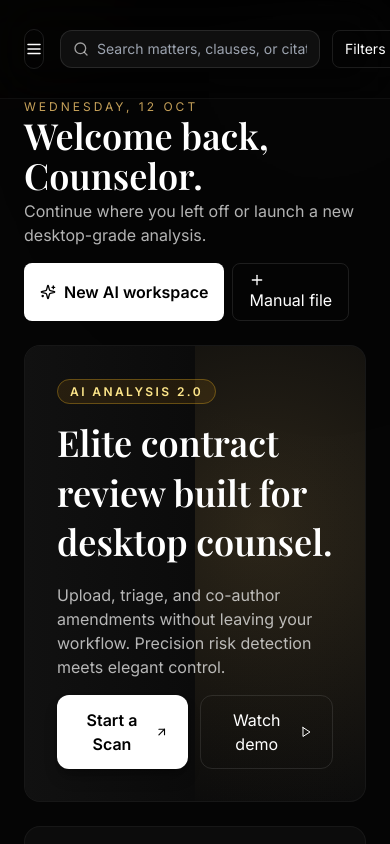
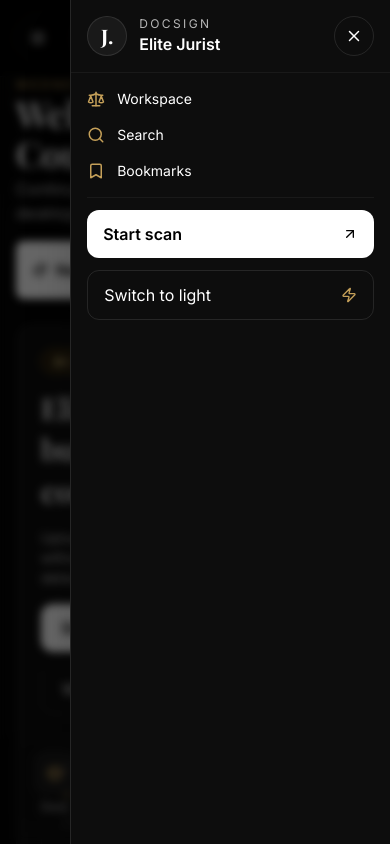
Before and after one commit to larek22/DocSign, a React (Vite) app: page / in a window 390 px wide. Both pictures are taken after a click on the button "Toggle navigation". Shown: the top 844 px of the page. Built offline with nearby package versions, Linux system fonts and the light colour scheme; the HTML template or start-up script is replaced by a standard one.

Commit message:
Add responsive mobile navigation

```diff
--- a/src/App.jsx
+++ b/src/App.jsx
@@ -23,6 +23,7 @@ import {
   Cpu,
   Shield,
   Plus,
+  X,
 } from 'lucide-react';
 
 const palette = {
@@ -117,32 +118,36 @@ const DesktopHero = ({ isDark, onNavigate }) => (
   <Surface
     isDark={isDark}
     onClick={() => onNavigate('scan')}
-    className="p-8 overflow-hidden cursor-pointer group min-h-[260px] flex"
+    className="p-6 sm:p-8 overflow-hidden cursor-pointer group min-h-[260px] flex flex-col xl:flex-row gap-6"
   >
     <div className="absolute inset-0 bg-gradient-to-r from-[#111] via-[#0b0b0b] to-transparent" />
     <div className="absolute inset-y-0 right-0 w-1/2 bg-[radial-gradient(circle_at_40%_40%,rgba(197,160,89,0.18),rgba(5,5,5,0))]" />
     <div className="relative flex-1 space-y-4">
       <Badge label="AI Analysis 2.0" tone="amber" />
-      <h1 className={`font-serif text-4xl leading-snug ${palette.textMain(isDark)}`}>
+      <h1 className={`font-serif text-3xl sm:text-4xl leading-snug ${palette.textMain(isDark)}`}>
         Elite contract review built for desktop counsel.
       </h1>
-      <p className={`${palette.textSubtle(isDark)} max-w-2xl`}>
+      <p className={`${palette.textSubtle(isDark)} max-w-2xl text-sm sm:text-base`}>
         Upload, triage, and co-author amendments without leaving your workflow. Precision risk detection meets elegant control.
       </p>
-      <div className="flex gap-3">
+      <div className="flex flex-wrap gap-3">
         <button
-          className="px-5 py-3 rounded-xl bg-white text-black font-semibold flex items-center gap-2 shadow-lg shadow-black/30"
+          className={`px-5 py-3 rounded-xl font-semibold flex items-center gap-2 shadow-lg shadow-black/30 ${
+            isDark ? 'bg-white text-black' : 'bg-black text-white'
+          }`}
         >
           Start a Scan <ArrowUpRight size={18} />
         </button>
         <button
-          className={`px-5 py-3 rounded-xl border ${isDark ? 'border-white/10 text-white' : 'border-black/10 text-black'} flex items-center gap-2`}
+          className={`px-5 py-3 rounded-xl border ${
+            isDark ? 'border-white/10 text-white' : 'border-black/10 text-black'
+          } flex items-center gap-2`}
         >
           Watch demo <Play size={16} />
         </button>
       </div>
     </div>
-    <div className="hidden xl:flex w-[360px] relative">
+    <div className="relative w-full xl:w-[360px]">
       <Surface
         isDark={isDark}
         className="w-full p-5 space-y-3 border border-white/10 bg-gradient-to-b from-white/5 to-transparent"
@@ -151,7 +156,7 @@ const DesktopHero = ({ isDark, onNavigate }) => (
           <p className={`text-sm ${palette.textSubtle(isDark)}`}>NDA_Draft_v0.4.pdf</p>
           <Shield className={palette.accent} size={18} />
         </div>
-        <div className="h-2 rounded-full bg-white/5 overflow-hidden">
+        <div className={`h-2 rounded-full overflow-hidden ${isDark ? 'bg-white/5' : 'bg-black/10'}`}>
           <div className="h-full bg-[#C5A059] w-4/5" />
         </div>
         <div className={`text-sm ${palette.textMain(isDark)}`}>
@@ -187,7 +192,7 @@ const ScanView = ({ isDark, onBack }) => {
 
   return (
     <div className="space-y-6">
-      <div className="flex items-center justify-between">
+      <div className="flex flex-col sm:flex-row sm:items-center justify-between gap-3">
         <div className="flex items-center gap-3">
           <button
             onClick={onBack}
@@ -436,30 +441,161 @@ const Sidebar = ({ isDark }) => (
   </div>
 );
 
-const TopBar = ({ isDark, toggle }) => (
-  <div className="sticky top-0 z-20 backdrop-blur-xl bg-black/40 border-b border-white/5 px-6 py-4 flex items-center gap-4">
-    <button className="lg:hidden w-10 h-10 rounded-full flex items-center justify-center border border-white/10">
+const MobileNav = ({ isDark, open, onClose, onNavigate, toggle }) => (
+  <div
+    className={`lg:hidden fixed inset-0 z-30 transition ${
+      open ? 'pointer-events-auto' : 'pointer-events-none'
+    }`}
+  >
+    <div
+      className={`absolute inset-0 bg-black/60 backdrop-blur-sm transition-opacity ${
+        open ? 'opacity-100' : 'opacity-0'
+      }`}
+      onClick={onClose}
+    />
+    <div
+      className={`absolute inset-y-0 right-0 w-[82%] max-w-sm ${
+        isDark ? 'bg-[#0d0d0d]' : 'bg-white'
+      } border-l ${isDark ? 'border-white/10' : 'border-black/10'} shadow-2xl transform transition-transform ${
+        open ? 'translate-x-0' : 'translate-x-full'
+      }`}
+    >
+      <div
+        className={`flex items-center justify-between px-4 py-4 border-b ${
+          isDark ? 'border-white/5' : 'border-black/10'
+        }`}
+      >
+        <div className="flex items-center gap-3">
+          <div
+            className={`w-10 h-10 rounded-full flex items-center justify-center border ${
+              isDark ? 'border-white/10 bg-white/5' : 'border-black/10 bg-black/5'
+            }`}
+          >
+            <span className={`font-serif font-bold text-xl ${palette.textMain(isDark)}`}>J.</span>
+          </div>
+          <div>
+            <p className={`text-xs uppercase tracking-[0.2em] ${palette.textSubtle(isDark)}`}>DocSign</p>
+            <p className={`font-semibold ${palette.textMain(isDark)}`}>Elite Jurist</p>
+          </div>
+        </div>
+        <button
+          onClick={onClose}
+          className={`w-10 h-10 rounded-full flex items-center justify-center border ${
+            isDark ? 'border-white/10 text-white' : 'border-black/10 text-black'
+          }`}
+          aria-label="Close navigation"
+        >
+          <X size={18} />
+        </button>
+      </div>
+      <div className="p-4 space-y-4">
+        {[{ icon: Scale, label: 'Workspace' }, { icon: Search, label: 'Search' }, { icon: Bookmark, label: 'Bookmarks' }].map(
+          (item) => (
+            <div key={item.label} className="flex items-center gap-3 text-sm">
+              <item.icon size={18} className={palette.accent} />
+              <span className={`${palette.textMain(isDark)}`}>{item.label}</span>
+            </div>
+          )
+        )}
+        <div className="pt-3 border-t border-white/5 space-y-3">
+          <button
+            onClick={() => onNavigate('scan')}
+            className={`w-full px-4 py-3 rounded-xl font-semibold flex items-center justify-between ${
+              isDark ? 'bg-white text-black' : 'bg-black text-white'
+            }`}
+          >
+            Start scan <ArrowUpRight size={16} />
+          </button>
+          <button
+            onClick={toggle}
+            className={`w-full px-4 py-3 rounded-xl border flex items-center justify-between ${
+              isDark ? 'border-white/10 text-white' : 'border-black/10 text-black'
+            }`}
+          >
+            {isDark ? 'Switch to light' : 'Switch to dark'}
+            <Zap size={16} className={palette.accent} />
+          </button>
+        </div>
+      </div>
+    </div>
+  </div>
+);
+
+const MobileDock = ({ isDark, onNavigate }) => (
+  <div className="lg:hidden fixed bottom-0 left-0 right-0 px-4 pb-4 z-20">
+    <div
+      className={`rounded-2xl border px-4 py-3 flex items-center justify-between shadow-2xl ${
+        palette.panel(isDark)
+      } ${palette.panelHover(isDark)}`}
+    >
+      {[{ icon: Scale, label: 'Desk' }, { icon: Search, label: 'Search' }, { icon: Zap, label: 'Scan' }, { icon: Fingerprint, label: 'Identity' }].map(
+        (item) => (
+          <button
+            key={item.label}
+            onClick={() => item.label === 'Scan' && onNavigate('scan')}
+            className={`flex flex-col items-center gap-1 text-xs ${palette.textSubtle(isDark)}`}
+          >
+            <div
+              className={`w-11 h-11 rounded-xl flex items-center justify-center ${
+                isDark ? 'bg-white/5' : 'bg-black/5'
+              }`}
+            >
+              <item.icon size={18} className={palette.accent} />
+            </div>
+            {item.label}
+          </button>
+        )
+      )}
+    </div>
+  </div>
+);
+
+const TopBar = ({ isDark, toggle, onOpenMobile }) => (
+  <div
+    className={`sticky top-0 z-20 backdrop-blur-xl px-4 sm:px-6 py-4 flex items-center gap-3 border-b ${
+      isDark ? 'bg-black/60 border-white/5' : 'bg-white/80 border-black/10'
+    }`}
+  >
+    <button
+      onClick={onOpenMobile}
+      className={`lg:hidden w-11 h-11 rounded-full flex items-center justify-center border ${
+        isDark ? 'border-white/10 text-white' : 'border-black/10 text-black'
+      }`}
+      aria-label="Toggle navigation"
+    >
       <Menu size={18} />
     </button>
     <div className="flex-1 flex items-center gap-3">
-      <div className={`flex items-center gap-2 rounded-xl px-3 py-2 border ${isDark ? 'border-white/10 bg-white/5' : 'border-black/10 bg-white/60'}`}>
-        <Search size={16} className="text-white/60" />
+      <div
+        className={`flex items-center gap-2 rounded-xl px-3 py-2 border w-full sm:max-w-lg ${
+          isDark ? 'border-white/10 bg-white/5' : 'border-black/10 bg-white/70'
+        }`}
+      >
+        <Search size={16} className={isDark ? 'text-white/60' : 'text-black/60'} />
         <input
           className={`bg-transparent outline-none text-sm flex-1 ${palette.textMain(isDark)}`}
           placeholder="Search matters, clauses, or citations"
         />
       </div>
-      <button className={`px-3 py-2 rounded-lg border text-sm ${isDark ? 'border-white/10 text-white' : 'border-black/10 text-black'}`}>
+      <button
+        className={`hidden sm:inline-flex px-3 py-2 rounded-lg border text-sm ${
+          isDark ? 'border-white/10 text-white' : 'border-black/10 text-black'
+        }`}
+      >
         Filters
       </button>
     </div>
-    <div className="flex items-center gap-2">
-      <button className={`w-10 h-10 rounded-full border ${isDark ? 'border-white/10' : 'border-black/10'} flex items-center justify-center`}>
+    <div className="hidden sm:flex items-center gap-2">
+      <button
+        className={`w-10 h-10 rounded-full border ${isDark ? 'border-white/10' : 'border-black/10'} flex items-center justify-center`}
+      >
         <Bell size={18} className={palette.accent} />
       </button>
       <button
         onClick={toggle}
-        className={`px-4 py-2 rounded-lg border font-semibold ${isDark ? 'border-white/10 text-white' : 'border-black/10 text-black'}`}
+        className={`px-4 py-2 rounded-lg border font-semibold ${
+          isDark ? 'border-white/10 text-white' : 'border-black/10 text-black'
+        }`}
       >
         {isDark ? 'Light mode' : 'Dark mode'}
       </button>
@@ -470,6 +606,11 @@ const TopBar = ({ isDark, toggle }) => (
 export default function App() {
   const { isDark, toggle } = useTheme();
   const [view, setView] = useState('dashboard');
+  const [mobileNavOpen, setMobileNavOpen] = useState(false);
+
+  useEffect(() => {
+    document.documentElement.setAttribute('data-theme', isDark ? 'dark' : 'light');
+  }, [isDark]);
 
   return (
     <div className={`min-h-screen ${palette.bg(isDark)} text-white relative overflow-hidden`}>
@@ -480,13 +621,24 @@ export default function App() {
       <div className="relative flex">
         <Sidebar isDark={isDark} />
         <div className="flex-1 max-w-[1400px] mx-auto w-full">
-          <TopBar isDark={isDark} toggle={toggle} />
-          <main className="px-6 pb-14 space-y-8">
+          <TopBar isDark={isDark} toggle={toggle} onOpenMobile={() => setMobileNavOpen(true)} />
+          <main className="px-4 sm:px-6 pb-24 space-y-8">
             {view === 'dashboard' && <Dashboard isDark={isDark} onNavigate={setView} />}
             {view === 'scan' && <ScanView isDark={isDark} onBack={() => setView('dashboard')} />}
           </main>
         </div>
       </div>
+      <MobileNav
+        isDark={isDark}
+        open={mobileNavOpen}
+        onClose={() => setMobileNavOpen(false)}
+        onNavigate={(next) => {
+          setView(next);
+          setMobileNavOpen(false);
+        }}
+        toggle={toggle}
+      />
+      <MobileDock isDark={isDark} onNavigate={setView} />
     </div>
   );
 }
--- a/src/index.css
+++ b/src/index.css
@@ -6,12 +6,18 @@
 
 :root {
   color-scheme: dark;
+  --page-bg: #050505;
+}
+
+:root[data-theme='light'] {
+  color-scheme: light;
+  --page-bg: #f8f6f1;
 }
 
 body {
   margin: 0;
   font-family: 'Inter', system-ui, -apple-system, BlinkMacSystemFont, 'Segoe UI', sans-serif;
-  background-color: #050505;
+  background-color: var(--page-bg);
   min-height: 100vh;
 }
 
```
